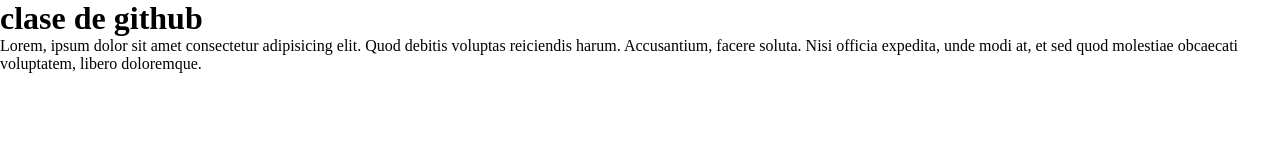
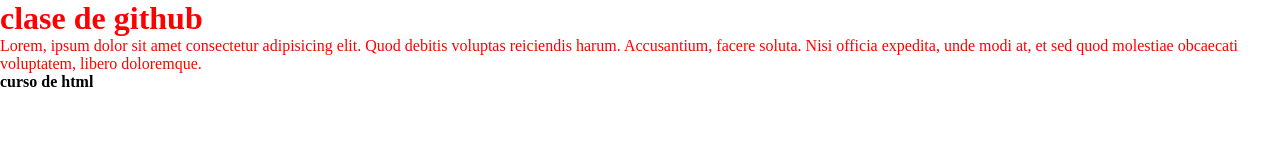
Before and after one commit to codercabral/miproyecto1, a plain HTML site: page index.html in a window 1280 px wide. Drawn offline with Linux system fonts and the light colour scheme.

Commit message:
ingreso un strong con colores para el parrafo y rl h1

```diff
--- a/estilos.css
+++ b/estilos.css
@@ -2,3 +2,7 @@
     margin: 0;
     padding: 0;
 }
+
+h1, p{
+    color: red;
+}
--- a/index.html
+++ b/index.html
@@ -10,6 +10,6 @@
 <body>
     <h1>clase de github</h1>
     <p>Lorem, ipsum dolor sit amet consectetur adipisicing elit. Quod debitis voluptas reiciendis harum. Accusantium, facere soluta. Nisi officia expedita, unde modi at, et sed quod molestiae obcaecati voluptatem, libero doloremque.</p>
-
+    <strong>curso de html</strong>
 </body>
 </html>
```
